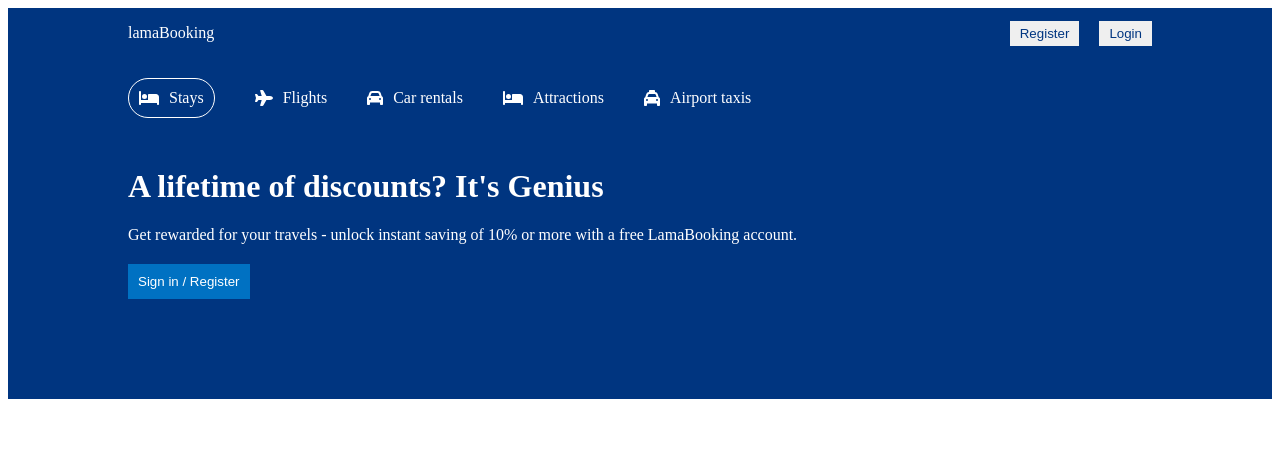
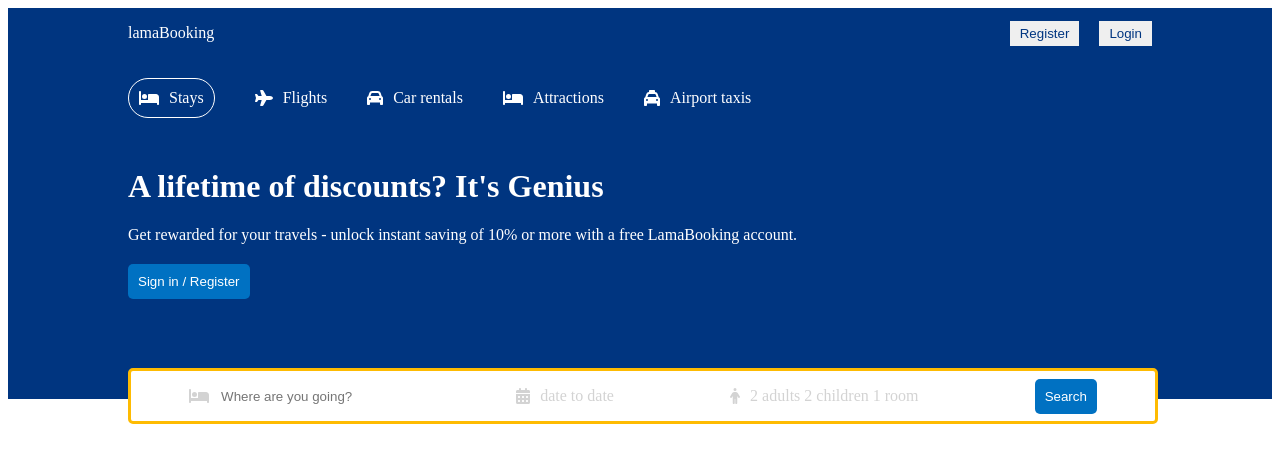
Before and after one commit to suresh2kB/NewLearnigs, a React (Create React App) app: page / in a window 1280 px wide. Shown: the top 462 px of the page. Built offline with nearby package versions, Linux system fonts and the light colour scheme.

Commit message:
Search bar design

```diff
--- a/src/components/header/Header.css
+++ b/src/components/header/Header.css
@@ -3,7 +3,7 @@
     color: white;
     display: flex;
     justify-content: center;
-
+    position: relative;
 }
 
 .headerContainer{
@@ -38,4 +38,40 @@
     border: none;
     padding: 10px;
     cursor: pointer;
+    border-radius: 5px;
 }
+
+.headerSearch{
+    height: 30px;
+    background-color: white;
+    border: 3px solid #febb02;
+    display: flex;
+    align-items: center;
+    justify-content: space-around;
+    padding: 10px 0px;
+    border-radius: 5px;
+    position: absolute;
+    bottom: -25px;
+    width: 100%;
+    max-width: 1024px;
+}
+
+.headerIcon{
+    color: lightgray;
+}
+
+.headerSearchItem{
+    display: flex;
+    align-items: center;
+    gap: 10px;
+}
+
+.headerSearchInput{
+    border: none;
+    outline: none;
+}
+
+.headerSearchText{
+    color: lightgray;
+    cursor: pointer;
+}
--- a/src/components/header/Header.jsx
+++ b/src/components/header/Header.jsx
@@ -4,6 +4,8 @@ import {
   faPlane,
   faTaxi,
   faCar,
+  faCalendarDays,
+  faPerson,
 } from "@fortawesome/free-solid-svg-icons";
 import { FontAwesomeIcon } from "@fortawesome/react-fontawesome";
 import "./Header.css";
@@ -40,6 +42,27 @@ const Header = () => {
           with a free LamaBooking account.
         </p>
         <button className="headerBtn">Sign in / Register</button>
+        <div className="headerSearch">
+          <div className="headerSearchItem">
+            <FontAwesomeIcon icon={faBed} className="headerIcon" />
+            <input
+              type="text"
+              placeholder="Where are you going?"
+              className="headerSearchInput"
+            />
+          </div>
+          <div className="headerSearchItem">
+            <FontAwesomeIcon icon={faCalendarDays} className="headerIcon" />
+            <span className="headerSearchText">date to date</span>
+          </div>
+          <div className="headerSearchItem">
+            <FontAwesomeIcon icon={faPerson} className="headerIcon" />
+            <span className="headerSearchText">2 adults 2 children 1 room</span>
+          </div>
+          <div className="headerSearchItem">
+            <button className="headerBtn">Search</button>
+          </div>
+        </div>
       </div>
     </div>
   );
```
